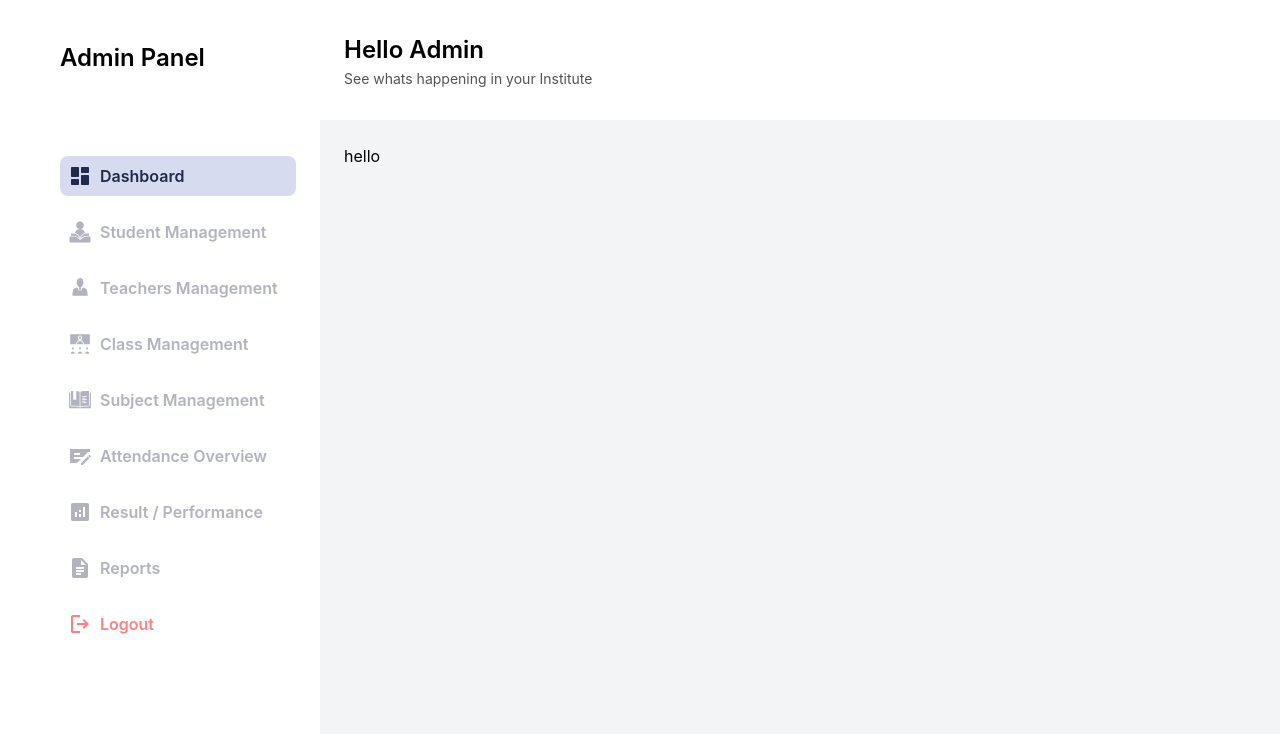
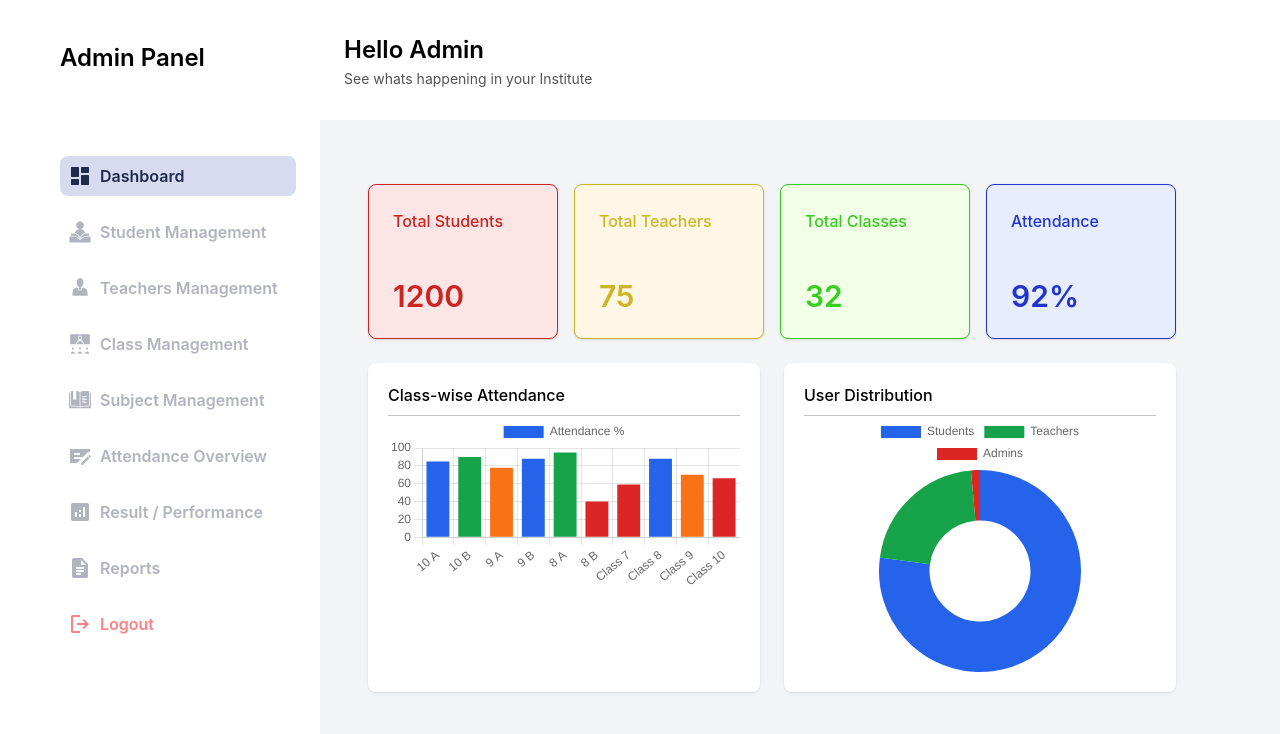
Before and after one commit to albin8800/school-management-system-frontend, a React app: page /admin/dashboard in a window 1280 px wide. Shown: the top 734 px of the page. Built offline with nearby package versions, Linux system fonts and the light colour scheme; the HTML template or start-up script is replaced by a standard one.

Commit message:
Dashboard UI completed

```diff
--- a/package.json
+++ b/package.json
@@ -12,8 +12,10 @@
   "dependencies": {
     "@tailwindcss/vite": "^4.1.18",
     "axios": "^1.13.2",
+    "chart.js": "^4.5.1",
     "framer-motion": "^12.26.2",
     "react": "^19.2.0",
+    "react-chartjs-2": "^5.3.1",
     "react-dom": "^19.2.0",
     "react-router-dom": "^7.12.0"
   },
--- a/src/layouts/AdminLayout.jsx
+++ b/src/layouts/AdminLayout.jsx
@@ -9,7 +9,7 @@ export default function AdminLayout({ children }) {
 
       <div className="flex-1 flex flex-col min-h-screen">
         <Topbar />
-        <main className="flex-1 bg-gray-100 p-6">
+        <main className="flex-1 bg-gray-100 pl-6 pt-10">
           {children}
         </main>
       </div>
--- a/src/pages/admin/AdminDashboard.jsx
+++ b/src/pages/admin/AdminDashboard.jsx
@@ -1,12 +1,138 @@
 import React from "react";
 import AdminLayout from "../../layouts/AdminLayout";
 
+import {
+  Chart as ChartJS,
+  CategoryScale,
+  LinearScale,
+  BarElement,
+  ArcElement,
+  Tooltip,
+  Legend,
+} from "chart.js";
+import { Bar, Doughnut } from "react-chartjs-2";
+
+ChartJS.register(
+  CategoryScale,
+  LinearScale,
+  BarElement,
+  ArcElement,
+  Tooltip,
+  Legend,
+);
+
 export default function Dashboard() {
-  return (
-    <AdminLayout>
-      <div>
-        <h1>hello</h1>
+  const getAttendanceColor = (value) => {
+    if (value >= 90) return "#16A34A";
+    if (value >= 80) return "#2563EB";
+    if (value >= 70) return "#F97316";
+    return "#DC2626";
+  };
+
+  const attendanceValues = [85, 90, 78, 88, 95, 40, 59, 88, 70, 66];
+
+  const barData = {
+    labels: ["10 A", "10 B", "9 A", "9 B", "8 A", "8 B", "Class 7", "Class 8", "Class 9", "Class 10",],
+    datasets: [
+      {
+        label: "Attendance %",
+        data: attendanceValues,
+        backgroundColor: attendanceValues.map((val) => getAttendanceColor(val)),
+
+      },
+    ],
+  };
+
+  const doughnutData = {
+    labels: ["Students", "Teachers", "Admins"],
+    datasets: [
+      {
+        data: [270, 75, 5],
+        backgroundColor: ["#2563EB", "#16A34A", "#DC2626"],
+        borderWidth: 0,
+      },
+    ],
+  };
+
+  const summaryCards = [
+    {
+      title: "Total Students",
+      value: 1200,
+      color: "border-[#CC2323]",
+      bg: "bg-[#FFE6E6]",
+      text: "text-[#CC2323]",
+    },
+    {
+      title: "Total Teachers",
+      value: 75,
+      color: "border-[#CCB623]",
+      bg: "bg-[#FFF6E6]",
+      text: "text-[#CCB623]",
+    },
+    {
+      title: "Total Classes",
+      value: 32,
+      color: "border-[#39CC23]",
+      bg: "bg-[#F0FFE6]",
+      text: "text-[#39CC23]",
+    },
+    {
+      title: "Attendance",
+      value: "92%",
+      color: "border-[#2334CC]",
+      bg: "bg-[#E6EDFF]",
+      text: "text-[#2334CC]",
+    },
+  ];
+
+
+    return (
+  <AdminLayout>
+    <div className="p-6 space-y-6 mr-20">
+
+      <div className="grid grid-cols-1 sm:grid-cols-2 lg:grid-cols-4 gap-4">
+        {summaryCards.map((card, index) => (
+          <div
+            key={index}
+            className={`border ${card.color} ${card.bg} rounded-lg p-6 shadow-sm`}
+          >
+            <p className={`text-[16px] font-medium ${card.text}`}>{card.title}</p>
+            <h2 className={`text-3xl font-semibold mt-[45px] ${card.text}`}>
+              {card.value}
+            </h2>
+          </div>
+        ))}
       </div>
-    </AdminLayout>
-  );
+
+
+      <div className="grid grid-cols-1 lg:grid-cols-2 gap-6">
+
+        <div className="bg-white p-5 rounded-lg shadow-sm flex flex-col">
+            <div className="flex flex-col gap-2">
+          <h3 className="text-[16px] font-medium">
+            Class-wise Attendance
+          </h3>
+          <hr className="text-[#C4C4C4]"/>
+          </div>
+          <Bar data={barData} />
+        </div>
+
+
+        <div className="bg-white p-5 rounded-lg shadow-sm">
+            <div className="flex flex-col gap-2">
+          <h3 className="text-[16px] font-medium">
+            User Distribution
+          </h3>
+          <hr className="text-[#C4C4C4]"/>
+          </div>
+          <div className="w-64 mx-auto">
+            <Doughnut data={doughnutData} />
+          </div>
+        </div>
+      </div>
+    </div>
+  </AdminLayout>
+);
+
+
 }
```
Also changed, not shown: 1 other file (tests, documents, lock files or other folders).
